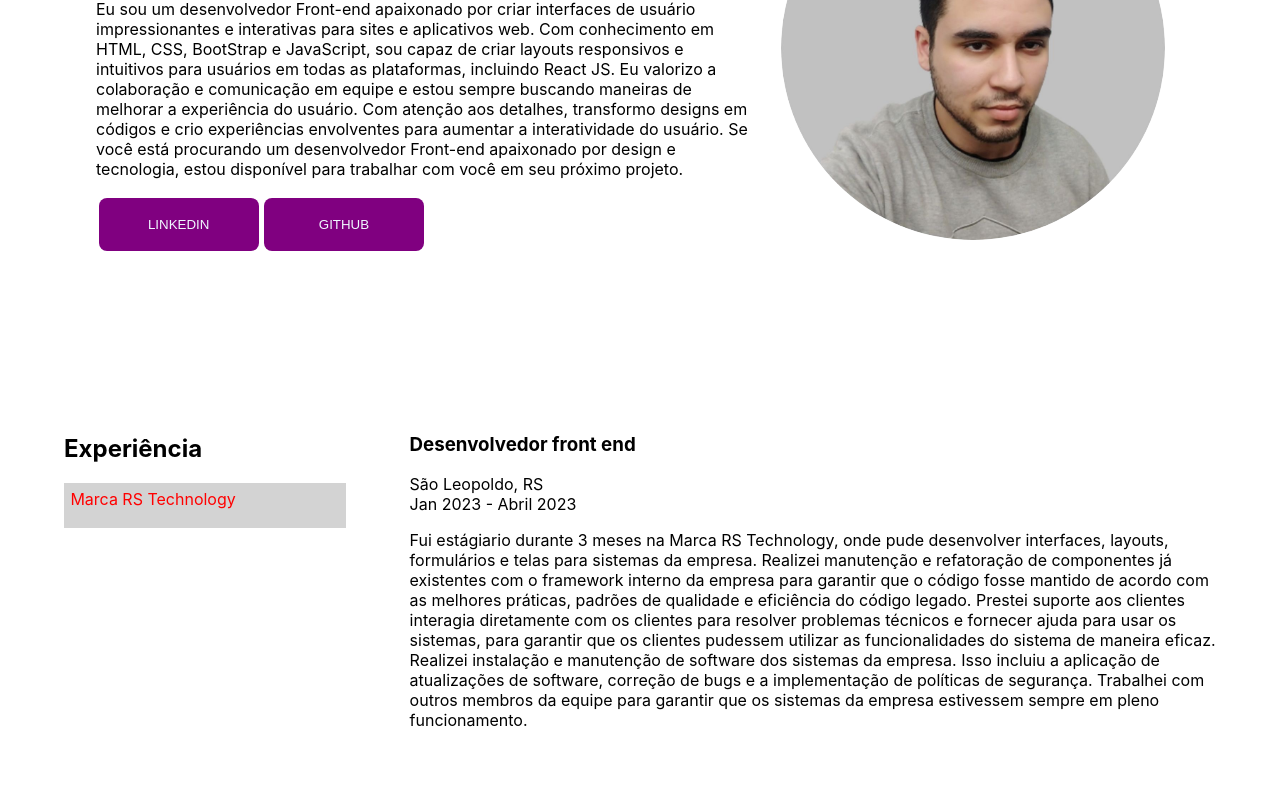
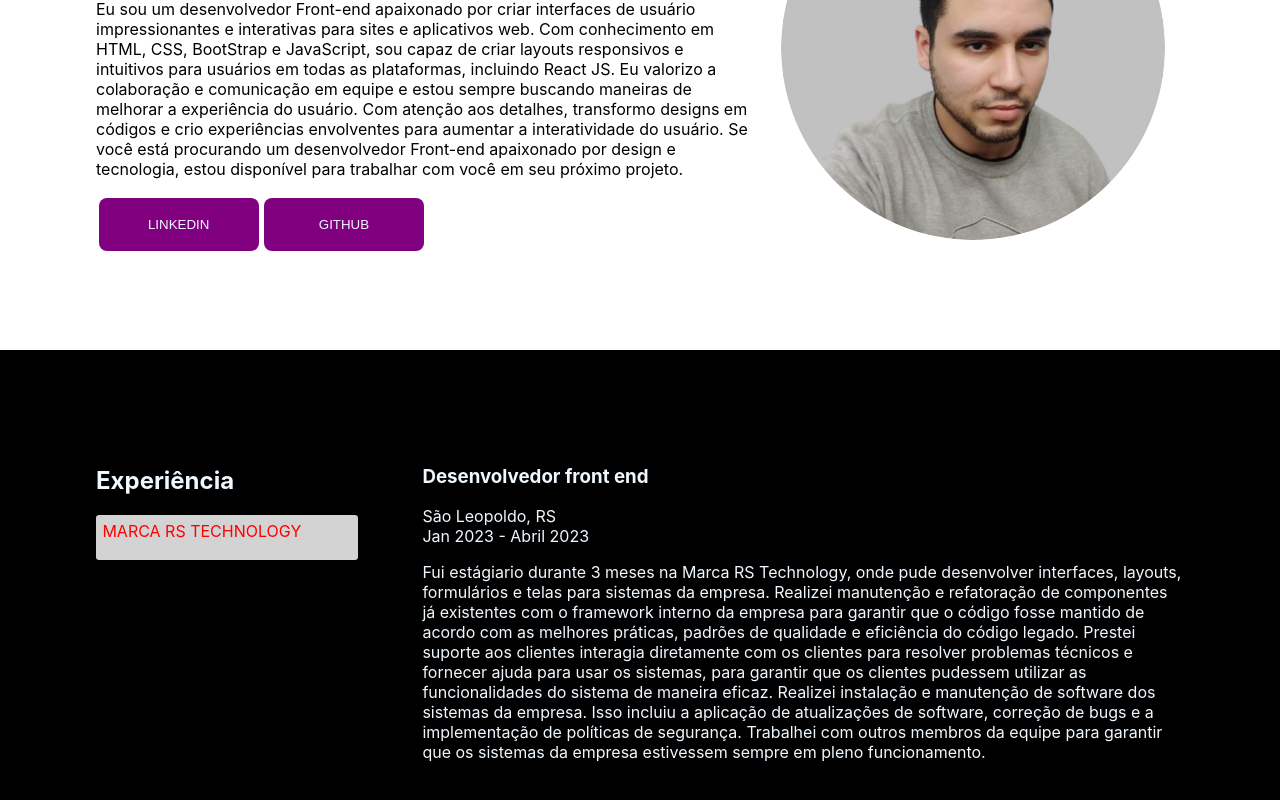
Before and after one commit to jonas-amilton/portfolio, a React (Create React App) app: page / in a window 1280 px wide. Shown: the part 290-1090 px from the top of the page. Built offline with nearby package versions, Linux system fonts and the light colour scheme.

Commit message:
:lipstick: feat: Estilizaçao CSS da area de experiencia

```diff
--- a/src/Components/Experience/Experience.jsx
+++ b/src/Components/Experience/Experience.jsx
@@ -7,7 +7,7 @@ function Experience() {
       <div className="container-xp">
         <div className="description-xp">
           <h2>Experiência</h2>
-          <div className="xp-list">Marca RS Technology</div>
+          <div className="xp-list">MARCA RS TECHNOLOGY</div>
         </div>
         <div className="container-description-xp">
           <div className="description-xp">
--- a/src/Components/Experience/style.css
+++ b/src/Components/Experience/style.css
@@ -1,7 +1,9 @@
 .container-xp {
   display: flex;
   justify-content: space-around;
-  padding: 4em;
+  padding: 6em;
+  background-color: #000;
+  color: aliceblue;
 }
 
 .description-xp {
@@ -15,6 +17,7 @@
   margin-right: 4em;
   background-color: lightgray;
   color: red;
+  border-radius: 0.2em;
 }
 
 .container-description-xp {
```
